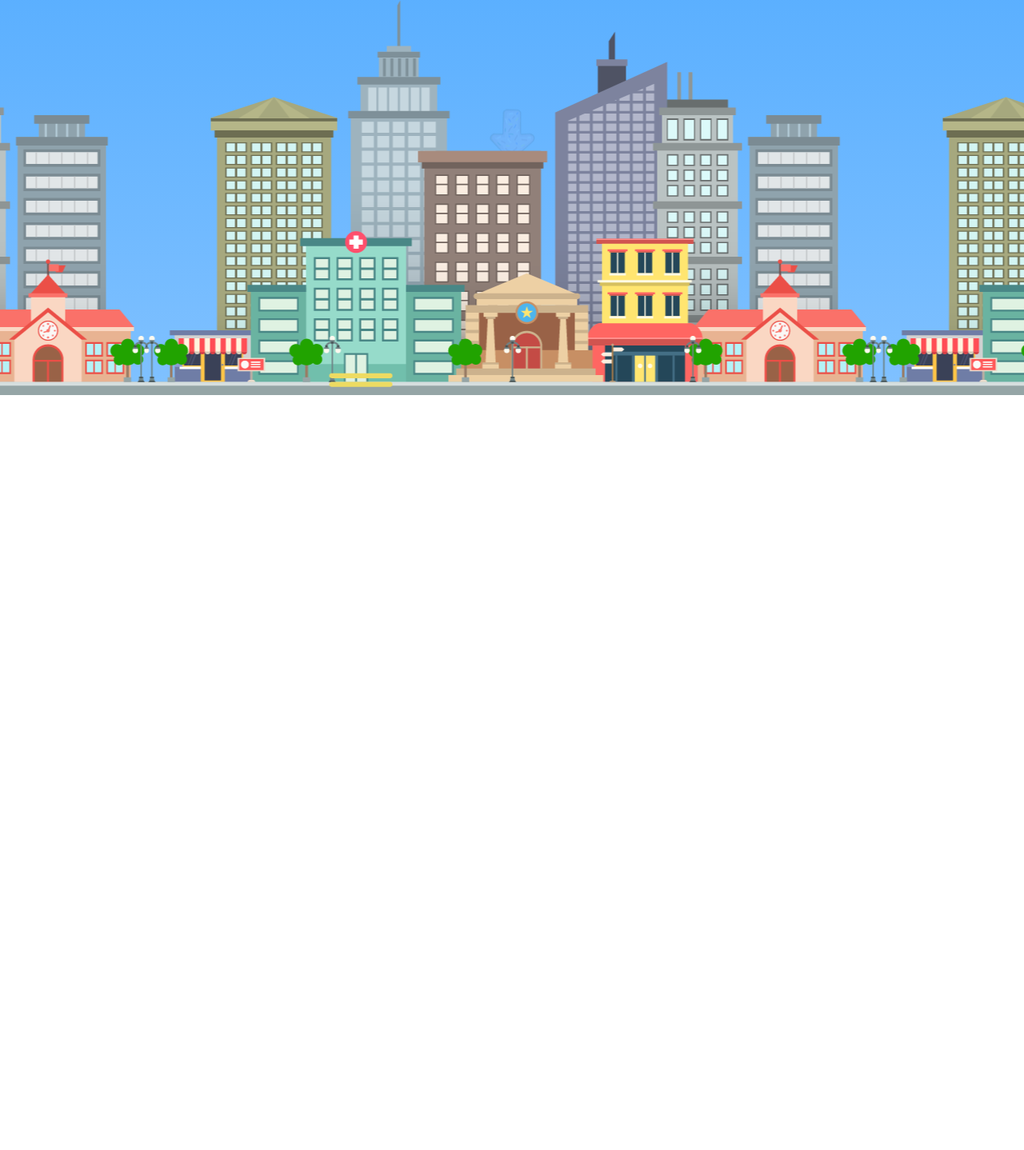
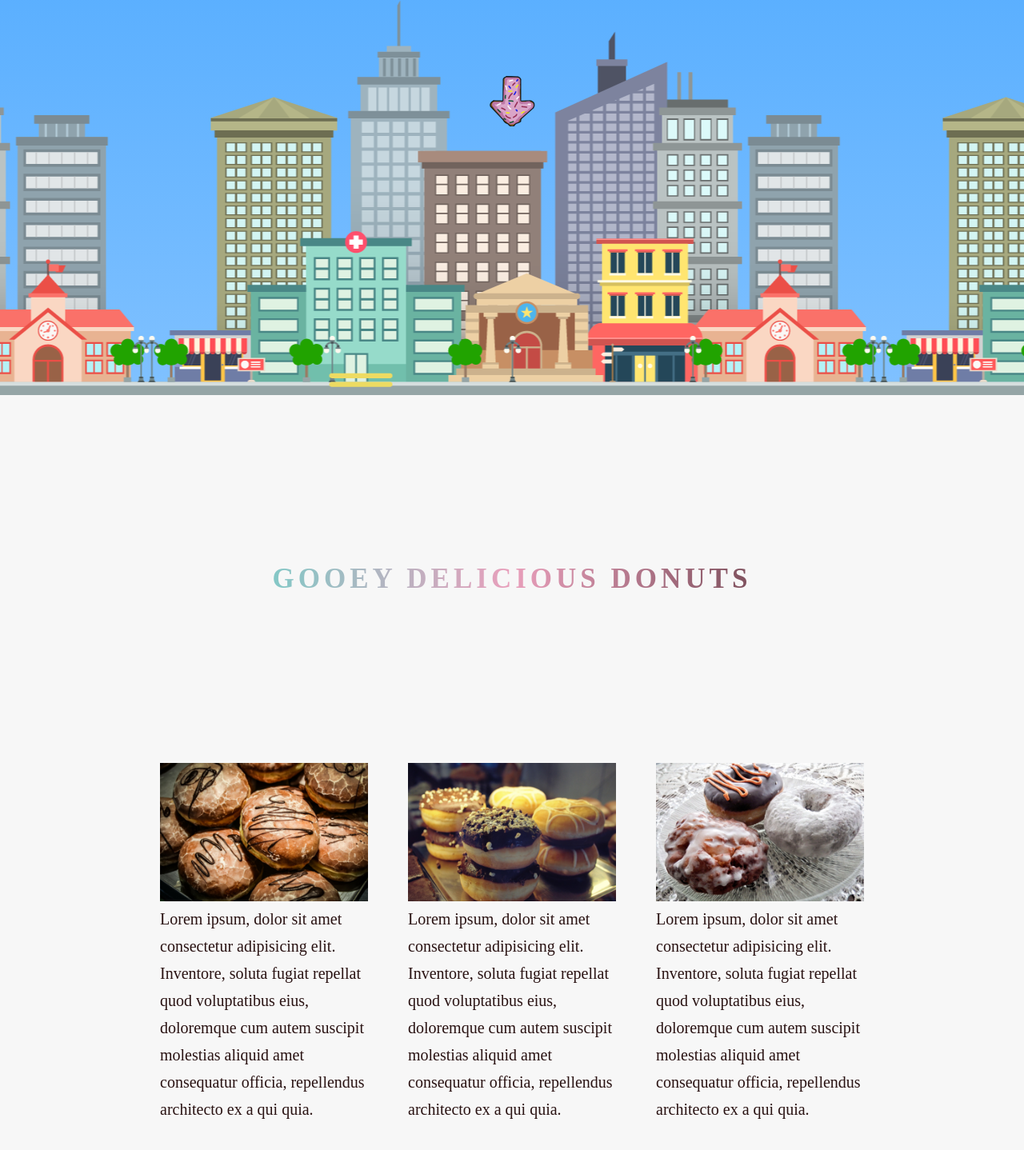
Before and after one commit to kalzero/Uptown-Donuts, a website built with webpack: page src/index.html in a window 1280 px wide. Shown: the part 306-1744 px from the top of the page at 80% size. Before the commit the page ends 800 px from the top, so only its background shows below. Built offline with nearby package versions, Linux system fonts and the light colour scheme.

Commit message:
Added some donut images. Modified scss.

```diff
--- a/src/css/abstracts/_variables.scss
+++ b/src/css/abstracts/_variables.scss
@@ -1 +1,3 @@
-$color-primary: rgb(1, 6, 46);
+$color-primary: rgb(50, 232, 207);
+$color-secondary: rgb(233, 159, 187);
+$color-tertiary: rgb(41, 18, 18);
--- /dev/null
+++ b/src/css/base/_typography.scss
@@ -0,0 +1,17 @@
+body {
+    line-height: 1.7;
+    color: $color-tertiary;
+}
+
+.header-secondary {
+    text-transform: uppercase;
+    background-image: linear-gradient(to right, $color-primary, $color-secondary, $color-tertiary);
+    -webkit-background-clip: text;
+    color: transparent;
+    font-size: 3.5rem;
+    letter-spacing: .5rem;
+}
+
+.paragraph {
+    font-size: 2rem;
+}
--- /dev/null
+++ b/src/css/layouts/_flexbox.scss
@@ -0,0 +1,17 @@
+.flex-row {
+    display: flex;
+}
+
+.flex-col-1 {
+    flex: 1;
+    margin-right: 5rem;
+}
+
+.flex-col-2 {
+    flex: 1;
+    margin-right: 5rem;
+}
+
+.flex-col-3 {
+    flex: 1;
+}
--- a/src/css/layouts/_header.scss
+++ b/src/css/layouts/_header.scss
@@ -1,6 +1,5 @@
 .header {
     height: 100vh;
-    // background: $color-primary;
     position: relative;
 
     &__img-sky {
@@ -20,7 +19,6 @@
         left: 0;
         height: 100%;
         z-index: 5;
-        //opacity: 0.2;
         animation-name: brighten;
     }
 
--- a/src/css/main.scss
+++ b/src/css/main.scss
@@ -3,11 +3,12 @@
 
 @import "./base/animations";
 @import "./base/base";
+@import "./base/typography";
 
 @import "./components/popup";
 
+@import "./layouts/flexbox";
 @import "./layouts/footer";
-@import "./layouts/grid";
 @import "./layouts/header";
 @import "./layouts/navigation";
 
--- a/src/css/pages/_index.scss
+++ b/src/css/pages/_index.scss
@@ -0,0 +1,12 @@
+.section-donuts {
+    background-color: #f7f7f7;
+    padding: 20rem 10rem;
+
+    &__header {
+        text-align: center;
+    }
+
+    &__photo > img {
+        width: 100%;
+    }
+}
--- a/src/index.html
+++ b/src/index.html
@@ -24,15 +24,40 @@
 
     </div>
     <main>
-        <!-- Obviously the About Page-->
+
+        <section class="section-donuts" id="section-donuts">
+            <div class="section-donuts__header">
+                <h2 class="header-secondary">Gooey Delicious Donuts</h2>
+            </div>
+            <div class="section-donuts flex-container">
+                <div class="flex-row">
+                    <div class="flex-col-1">
+                        <div class="section-donuts__photo">
+                            <img src="./img/donut-1-small.png" alt="Donut 1" class="section-donuts__photo-1">
+                        </div>
+                        <p class="paragraph">Lorem ipsum, dolor sit amet consectetur adipisicing elit. Inventore, soluta fugiat repellat quod voluptatibus eius, doloremque cum autem suscipit molestias aliquid amet consequatur officia, repellendus architecto ex a qui quia.</p>
+                    </div>
+                    <div class="flex-col-2">
+                        <div class="section-donuts__photo">
+                            <img src="./img/donut-2-small.png" alt="Donut 2" class="section-donuts__photo-2">
+                        </div>
+                        <p class="paragraph">Lorem ipsum, dolor sit amet consectetur adipisicing elit. Inventore, soluta fugiat repellat quod voluptatibus eius, doloremque cum autem suscipit molestias aliquid amet consequatur officia, repellendus architecto ex a qui quia.</p>
+                    </div>
+                    <div class="flex-col-3">
+                        <div class="section-donuts__photo">
+                            <img src="./img/donut-3-small.png" alt="Donut 3" class="section-donuts__photo-3">
+                        </div>
+                        <p class="paragraph">Lorem ipsum, dolor sit amet consectetur adipisicing elit. Inventore, soluta fugiat repellat quod voluptatibus eius, doloremque cum autem suscipit molestias aliquid amet consequatur officia, repellendus architecto ex a qui quia.</p>
+                    </div>
+                </div>
+            </div>
+        </section>
+
         <section class="section-about" id="section-about">
 
         </section>
-        <!-- Specialty Donut Images -->
-        <section class="section-donuts" id="section-donuts">
 
-        </section>
-        <!-- Social media images-->
+
         <section class="section-socialmedia" id="section-socialmedia">
 
         </section>
```
Also changed, not shown: src/css/layouts/_grid.scss (deleted), src/img/donut-1-small.png (added), src/img/donut-1.jpg (added), src/img/donut-2-small.png (added), src/img/donut-2.jpg (added), src/img/donut-3-small.png (added), src/img/donut-3.jpg (added).
